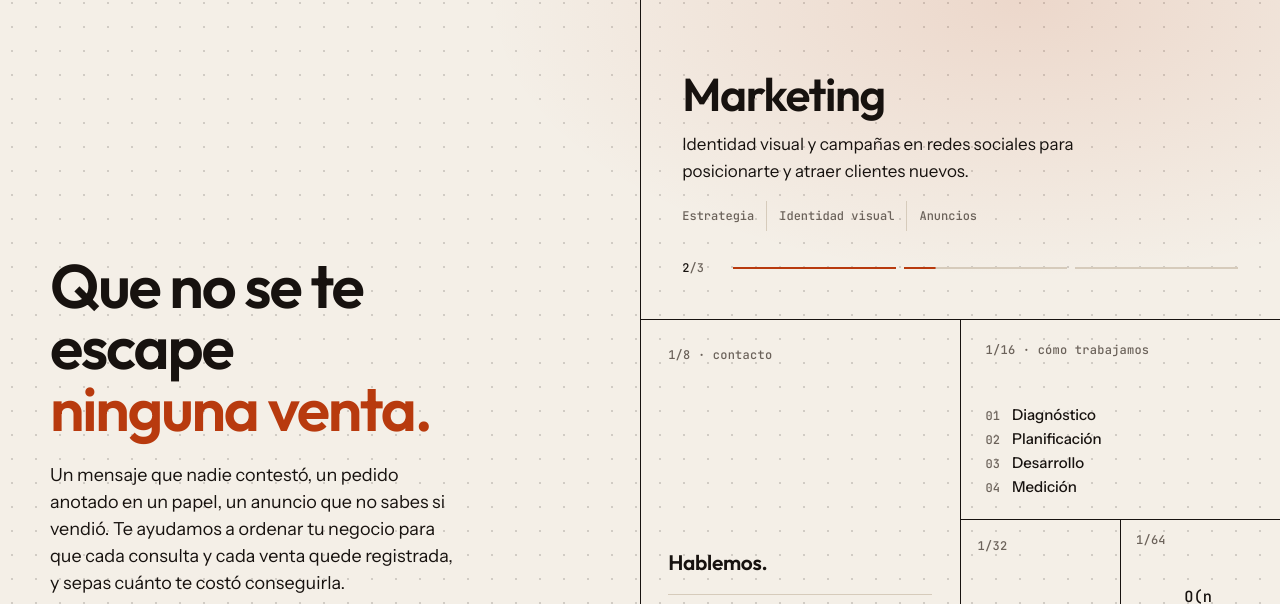
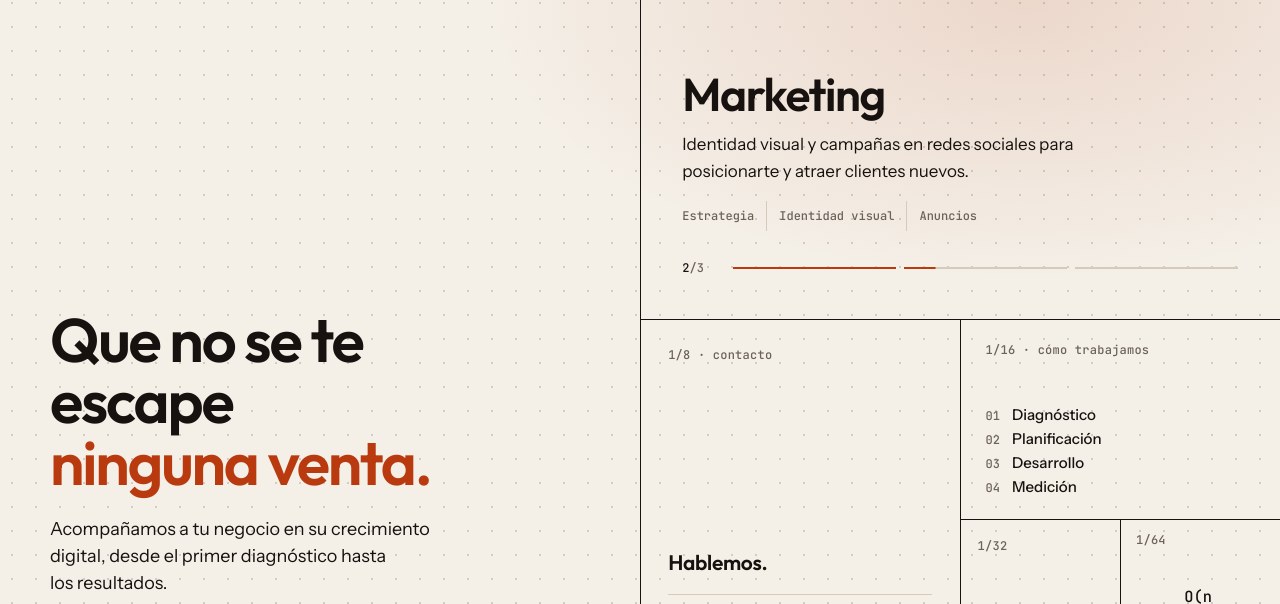
Before and after one commit to marceperez99/log-n-labs-web, a plain HTML site: page variations/v7-combinado/index.html in a window 1280 px wide. Shown: the part 81-685 px from the top of the page. Drawn offline with Linux system fonts and the light colour scheme.

Commit message:
V7: nueva bajada del hero centrada en el crecimiento digital
Co-Authored-By: Claude Opus 5.5 <noreply@anthropic.com>

```diff
--- a/variations/v7-combinado/index.html
+++ b/variations/v7-combinado/index.html
@@ -37,7 +37,7 @@
     </div>
     <div class="c1-body">
       <h1 class="h1-long"><span class="w-strong">Que no se te</span> <span class="w-strong">escape</span> <span class="w-pay">ninguna venta.</span></h1>
-      <p class="lede">Un mensaje que nadie contestó, un pedido anotado en un papel, un anuncio que no sabes si vendió. Te ayudamos a ordenar tu negocio para que cada consulta y cada venta quede registrada, y sepas cuánto te costó conseguirla.</p>
+      <p class="lede">Acompañamos a tu negocio en su crecimiento digital, desde el primer diagnóstico hasta los resultados.</p>
       <div class="ctas">
         <a class="btn btn-rust" href="#contacto">Hablemos <span aria-hidden="true">→</span></a>
         <a class="btn btn-line" href="#servicios">Ver servicios</a>
```
Also changed, not shown: 1 other file.
